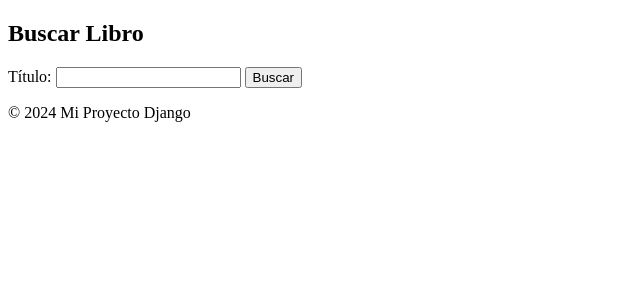
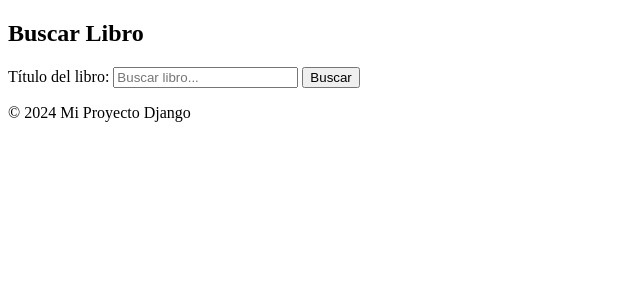
Before and after one commit to JoelAlbor/coder-JoelAlbornoz, a Django app: page /buscar/ in a window 1280 px wide. Shown: the part 116-416 px from the top of the page, without its empty margins (0-640 px from the left). Run offline with Django 5.2, Linux system fonts and the light colour scheme; parts of the project's set-up code (start-up, migrations or seed data) failed here and were passed over.

Commit message:
Tercera-preentrega-JoelAlbornoz

```diff
--- a/mi_proyecto/mi_app/forms.py
+++ b/mi_proyecto/mi_app/forms.py
@@ -6,7 +6,7 @@ from .models import Libro, Autor, Editorial
 class AutorForm(forms.ModelForm):
     class Meta:
         model = Autor
-        fields = ['nombre', 'apellido']
+        fields = ['nombre', 'apellido', 'biografia']
 
 class EditorialForm(forms.ModelForm):
     class Meta:
@@ -16,4 +16,4 @@ class EditorialForm(forms.ModelForm):
 class LibroForm(forms.ModelForm):
     class Meta:
         model = Libro
-        fields = ['titulo', 'autor', 'editorial', 'fecha_publicacion']
+        fields = ['titulo', 'autor', 'editorial', 'fecha_publicacion', 'isbn', 'descripcion']
--- a/mi_proyecto/mi_app/models.py
+++ b/mi_proyecto/mi_app/models.py
@@ -8,6 +8,7 @@ from django.db import models
 class Autor(models.Model):
     nombre = models.CharField(max_length=100)
     apellido = models.CharField(max_length=100)
+    biografia = models.TextField(null=True, blank=True)  # Agregar biografía del autor (opcional)
 
     def __str__(self):
         return f'{self.nombre} {self.apellido}'
@@ -26,6 +27,8 @@ class Libro(models.Model):
     autor = models.ForeignKey(Autor, on_delete=models.CASCADE)
     editorial = models.ForeignKey(Editorial, on_delete=models.CASCADE)
     fecha_publicacion = models.DateField()
+    isbn = models.CharField(max_length=13, unique=True)  # Agregar campo ISBN (identificador del librto)
+    descripcion = models.TextField(null=True, blank=True)  # Agregar un campo para la descripción del libro
 
     def __str__(self):
         return self.titulo
--- a/mi_proyecto/mi_app/templates/buscar.html
+++ b/mi_proyecto/mi_app/templates/buscar.html
@@ -3,16 +3,20 @@
 {% block content %}
 <h2>Buscar Libro</h2>
 <form method="get">
-    <label for="titulo">Título:</label>
-    <input type="text" id="titulo" name="titulo" />
+    <label for="titulo">Título del libro:</label>
+    <input type="text" name="titulo" id="titulo" placeholder="Buscar libro...">
     <button type="submit">Buscar</button>
 </form>
 
 {% if libros %}
+    <h3>Resultados de búsqueda:</h3>
     <ul>
-    {% for libro in libros %}
-        <li>{{ libro.titulo }} - {{ libro.autor }} - {{ libro.editorial }}</li>
-    {% endfor %}
+        {% for libro in libros %}
+            <li>{{ libro.titulo }} - {{ libro.autor }} ({{ libro.editorial }})</li>
+        {% endfor %}
     </ul>
+{% elif mensaje %}
+    <p>{{ mensaje }}</p>
 {% endif %}
+
 {% endblock %}
--- a/mi_proyecto/mi_app/urls.py
+++ b/mi_proyecto/mi_app/urls.py
@@ -4,4 +4,7 @@ from . import views
 urlpatterns = [
     path('insertar/', views.insertar, name='insertar'),
     path('buscar/', views.buscar, name='buscar'),
+    path('listar_libros/', views.listar_libros, name='listar_libros'),
+    path('listar_autores/', views.listar_autores, name='listar_autores'),
+    path('listar_editoriales/', views.listar_editoriales, name='listar_editoriales'),
 ]
--- a/mi_proyecto/mi_app/views.py
+++ b/mi_proyecto/mi_app/views.py
@@ -8,13 +8,18 @@ from .forms import LibroForm, AutorForm, EditorialForm
 
 # Vista para insertar libros, autores y editoriales:
 
+from django.shortcuts import render, redirect
+from .models import Libro, Autor, Editorial
+from .forms import LibroForm, AutorForm, EditorialForm
+
 def insertar(request):
     if request.method == 'POST':
+        # Procesar los formularios dependiendo del botón presionado
         if 'libro' in request.POST:
             libro_form = LibroForm(request.POST)
             if libro_form.is_valid():
                 libro_form.save()
-                return redirect('insertar')
+                return redirect('insertar')  # Redirigir para que se muestre el formulario limpio
         elif 'autor' in request.POST:
             autor_form = AutorForm(request.POST)
             if autor_form.is_valid():
@@ -26,6 +31,7 @@ def insertar(request):
                 editorial_form.save()
                 return redirect('insertar')
     else:
+        # Crear formularios vacíos para cuando no se ha hecho un POST
         libro_form = LibroForm()
         autor_form = AutorForm()
         editorial_form = EditorialForm()
@@ -36,13 +42,42 @@ def insertar(request):
         'editorial_form': editorial_form
     })
 
+
 # Vista para buscar libros:
 
 
+from django.shortcuts import render
+from .models import Libro
+
 def buscar(request):
     libros = None
+    mensaje = ""
     if request.method == 'GET' and 'titulo' in request.GET:
         titulo = request.GET['titulo']
         libros = Libro.objects.filter(titulo__icontains=titulo)
 
-    return render(request, 'buscar.html', {'libros': libros})
+        if not libros:
+            mensaje = "No se encontraron libros con ese título."
+
+    return render(request, 'buscar.html', {'libros': libros, 'mensaje': mensaje})
+
+
+# Vista para listar libros
+
+def listar_libros(request):
+    libros = Libro.objects.all()
+    return render(request, 'listar_libros.html', {'libros': libros})
+
+
+# Vista para listar autores:
+
+def listar_autores(request):
+    autores = Autor.objects.all()
+    return render(request, 'listar_autores.html', {'autores': autores})
+
+
+# Vista para listar editoriales:
+
+def listar_editoriales(request):
+    editoriales = Editorial.objects.all()
+    return render(request, 'listar_editoriales.html', {'editoriales': editoriales})
```
Also changed, not shown: mi_proyecto/mi_app/templates/insertar.html (+7 -6 lines).
